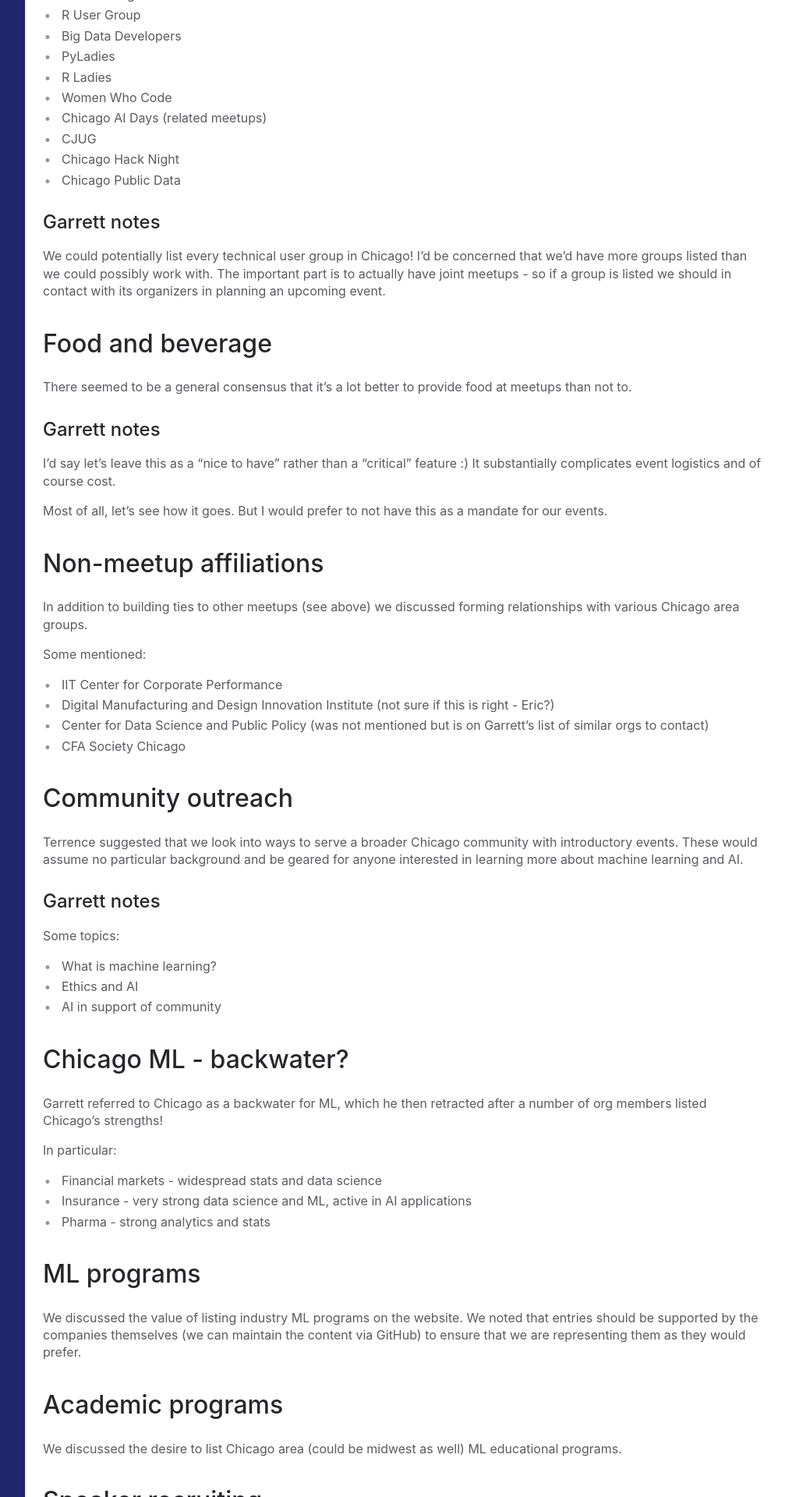
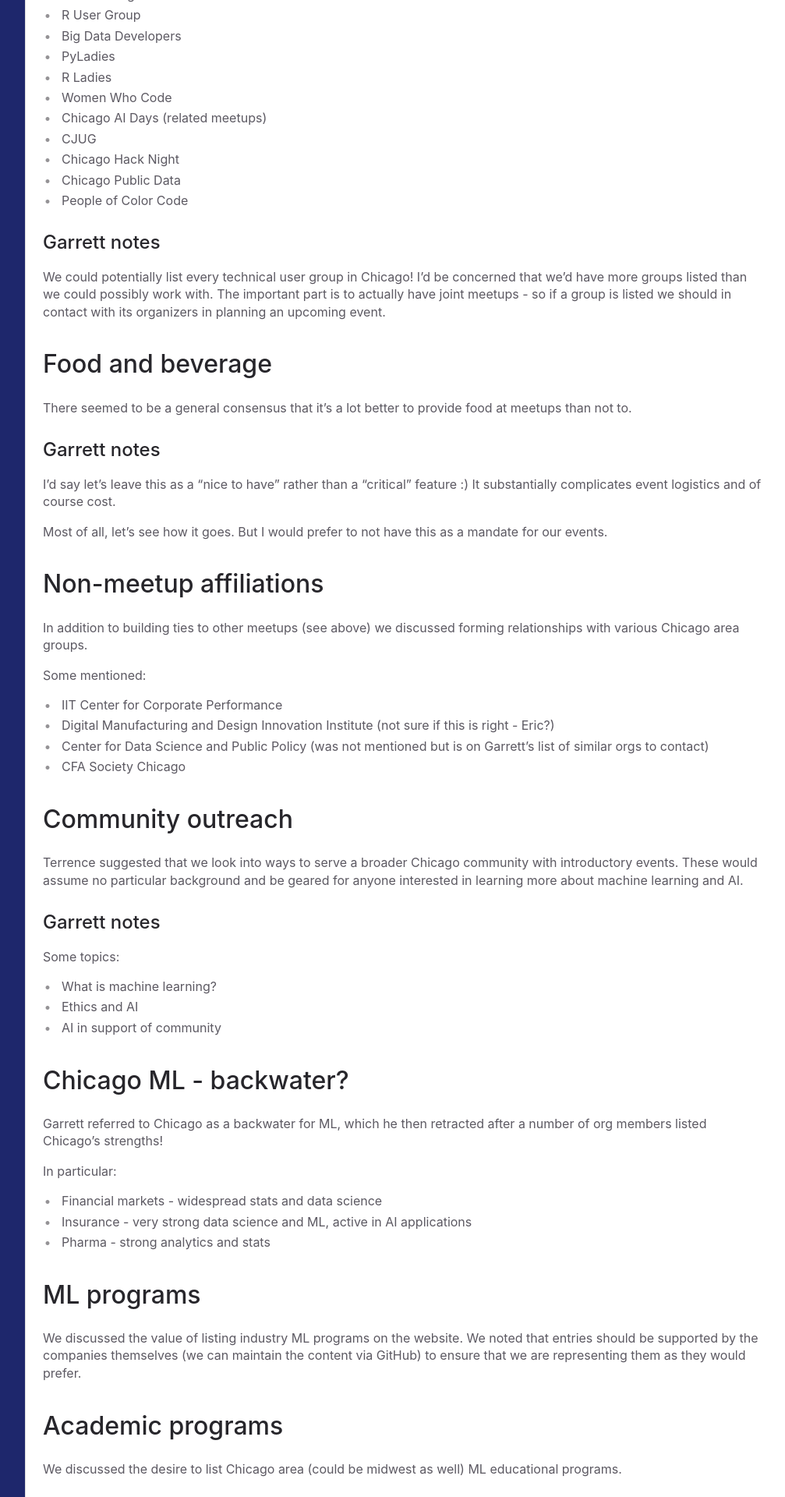
Before and after one commit to gar1t/ChicagoML, a Jekyll site: the page built from org/NOTES-2019-04-15.md, in a window 1280 px wide. Shown: the part 1515-3435 px from the top of the page at 78% size, without its empty margins (267-1274 px from the left). Built offline with Jekyll 4.4.1, drawn with Linux system fonts in a browser that asks for light colours; our own code applies the rules of GitHub Pages for plain Markdown files.

Commit message:
Added People of Color Code - had missed this originally

```diff
--- a/org/NOTES-2019-04-15.md
+++ b/org/NOTES-2019-04-15.md
@@ -73,6 +73,7 @@ Suggested meetups:
 - CJUG
 - Chicago Hack Night
 - Chicago Public Data
+- People of Color Code
 
 ### Garrett notes
 
```
